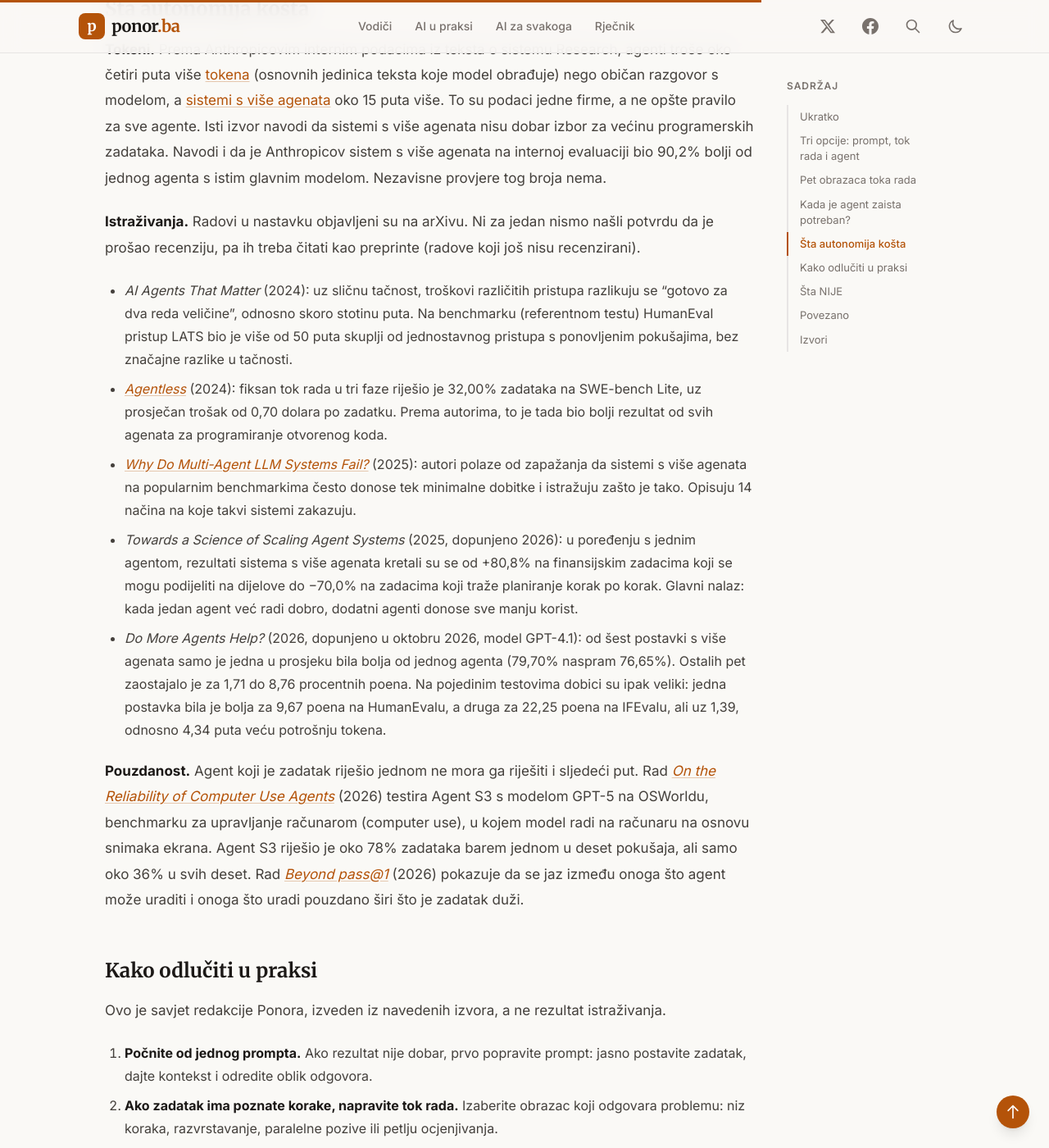
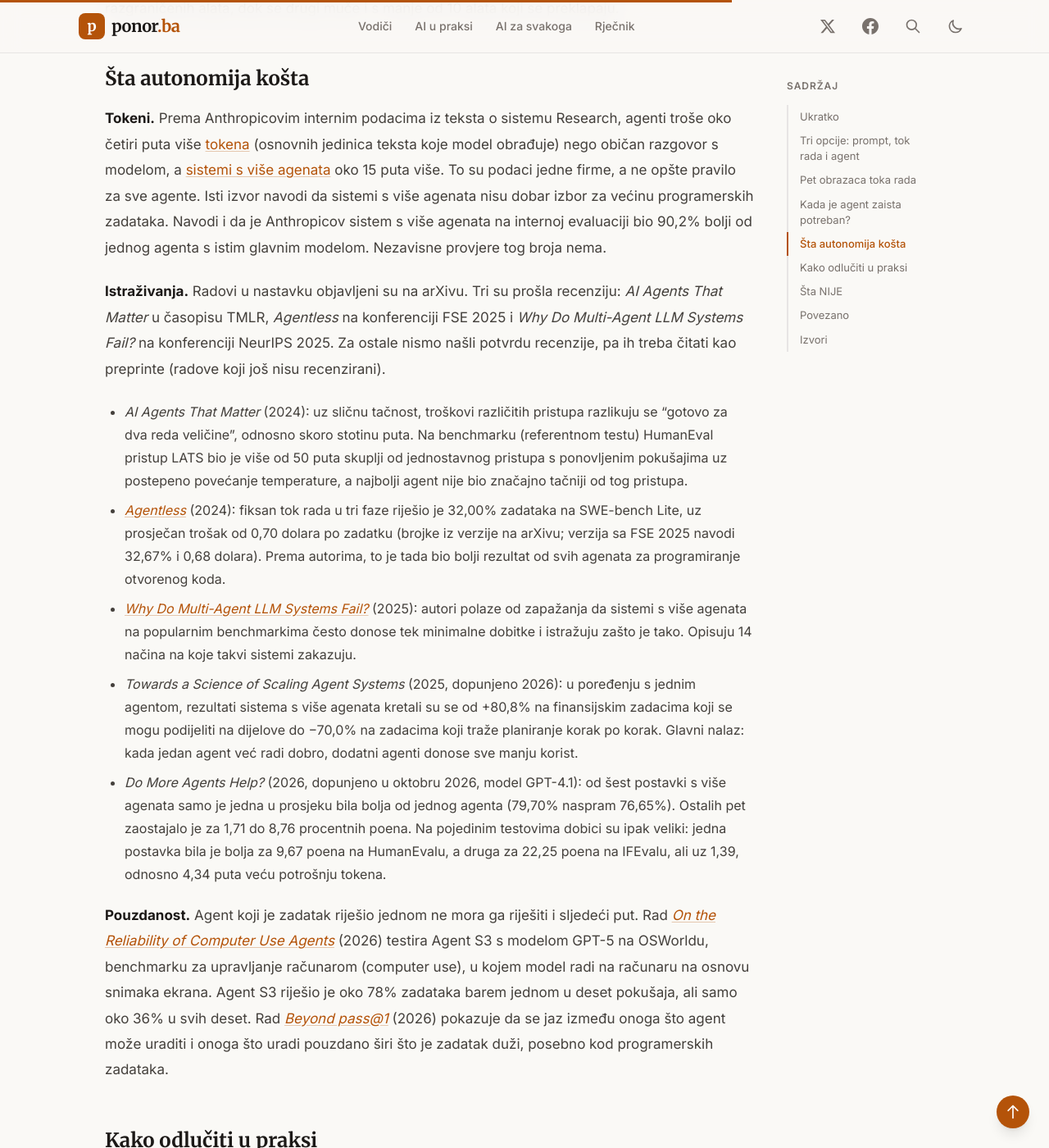
Before and after one commit to vibeuna/ponor, a Jekyll site: the page built from _posts/2026-10-12-agentski-obrasci.md, in a window 1280 px wide and 1400 px high, scrolled down 3781 px. Shown: the whole window at 82% size. Built offline with Jekyll 4.4.1, drawn with Linux system fonts in a browser that asks for light colours; some of the changed text lies outside the part shown.

Commit message:
Freshness updates for six posts (2026-11-23)
EU AI Act: BiH CETS 225 ratification, 2026 Commission report, Art. 75(1).
ASD-STE100: Gems transition, Claude/Gemini paths, Zenodo PDF, SpeciaLex.
Objasni dijagramom: Keep Activity, Mayer, ChatGPT Free test dated.
CLAUDE.md/AGENTS.md: Khatri at REALM, Copilot support, web-fetch.
LLM Wiki: Cowork plans. Agentski obrasci: peer-review correction.

Co-Authored-By: Claude Opus 5.5 <noreply@anthropic.com>

```diff
--- a/_posts/2026-10-12-agentski-obrasci.md
+++ b/_posts/2026-10-12-agentski-obrasci.md
@@ -7,13 +7,16 @@ image: /assets/images/2026-10-12-agentski-obrasci.svg
 read_time: 7
 description: "Jedan prompt, tok rada ili agent? Savjeti Anthropica, OpenAI-ja i Googlea, pet obrazaca toka rada i šta istraživanja kažu o cijeni i pouzdanosti agenata."
 tags: [ai-agenti]
+last_modified_at: 2026-11-23
 ---
 
 Firma želi "AI agenta" koji će svako jutro sažeti pristigle mejlove. Za to joj agent ne treba. Dovoljan je jedan dobro napisan prompt za svaki mejl i malo koda koji ga pokreće. To je već najjednostavniji tok rada, a ne agent. Po procjeni redakcije, agent bi isti posao radio skuplje i manje predvidivo. Ovaj vodič pokazuje kako prepoznati koliko samostalnosti zadatak zaista traži.
 
+*Ažurirano 23. novembra 2026: ispravka. Tri navedena rada prošla su recenziju prije objave ovog teksta, a ne nijedan, kako smo ranije pisali; precizirani su i nalazi o troškovima i pouzdanosti.*
+
 ## Ukratko
 
-Anthropic, OpenAI i Google savjetuju isto: počnite od najjednostavnijeg rješenja. Za sažimanje, prijevod ili razvrstavanje teksta dovoljan je jedan prompt. Tok rada, u kojem kod unaprijed određuje korake, pogodan je za zadatke čiji je redoslijed poznat. Agent, kod kojeg model sam bira sljedeći korak, ima smisla tek kada se koraci ne mogu predvidjeti. Agenti troše više tokena, a istraživanja (uglavnom radovi koji još nisu recenzirani) pokazuju da složenija rješenja često nisu bolja od jednostavnijih.
+Anthropic, OpenAI i Google savjetuju isto: počnite od najjednostavnijeg rješenja. Za sažimanje, prijevod ili razvrstavanje teksta dovoljan je jedan prompt. Tok rada, u kojem kod unaprijed određuje korake, pogodan je za zadatke čiji je redoslijed poznat. Agent, kod kojeg model sam bira sljedeći korak, ima smisla tek kada se koraci ne mogu predvidjeti. Agenti troše više tokena, a istraživanja (dijelom radovi koji još nisu recenzirani) pokazuju da složenija rješenja često nisu bolja od jednostavnijih.
 
 ## Tri opcije: prompt, tok rada i agent
 
@@ -53,15 +56,15 @@ Isto važi i za broj agenata. OpenAI savjetuje da se najprije iskoristi sve što
 
 **Tokeni.** Prema Anthropicovim internim podacima iz teksta o sistemu Research, agenti troše oko četiri puta više [tokena](/rjecnik/token/) (osnovnih jedinica teksta koje model obrađuje) nego običan razgovor s modelom, a [sistemi s više agenata](/rjecnik/sistem-s-vise-agenata/) oko 15 puta više. To su podaci jedne firme, a ne opšte pravilo za sve agente. Isti izvor navodi da sistemi s više agenata nisu dobar izbor za većinu programerskih zadataka. Navodi i da je Anthropicov sistem s više agenata na internoj evaluaciji bio 90,2% bolji od jednog agenta s istim glavnim modelom. Nezavisne provjere tog broja nema.
 
-**Istraživanja.** Radovi u nastavku objavljeni su na arXivu. Ni za jedan nismo našli potvrdu da je prošao recenziju, pa ih treba čitati kao preprinte (radove koji još nisu recenzirani).
+**Istraživanja.** Radovi u nastavku objavljeni su na arXivu. Tri su prošla recenziju: *AI Agents That Matter* u časopisu TMLR, *Agentless* na konferenciji FSE 2025 i *Why Do Multi-Agent LLM Systems Fail?* na konferenciji NeurIPS 2025. Za ostale nismo našli potvrdu recenzije, pa ih treba čitati kao preprinte (radove koji još nisu recenzirani).
 
-- *AI Agents That Matter* (2024): uz sličnu tačnost, troškovi različitih pristupa razlikuju se "gotovo za dva reda veličine", odnosno skoro stotinu puta. Na benchmarku (referentnom testu) HumanEval pristup LATS bio je više od 50 puta skuplji od jednostavnog pristupa s ponovljenim pokušajima, bez značajne razlike u tačnosti.
-- [*Agentless*](https://arxiv.org/abs/2407.01489) (2024): fiksan tok rada u tri faze riješio je 32,00% zadataka na SWE-bench Lite, uz prosječan trošak od 0,70 dolara po zadatku. Prema autorima, to je tada bio bolji rezultat od svih agenata za programiranje otvorenog koda.
+- *AI Agents That Matter* (2024): uz sličnu tačnost, troškovi različitih pristupa razlikuju se "gotovo za dva reda veličine", odnosno skoro stotinu puta. Na benchmarku (referentnom testu) HumanEval pristup LATS bio je više od 50 puta skuplji od jednostavnog pristupa s ponovljenim pokušajima uz postepeno povećanje temperature, a najbolji agent nije bio značajno tačniji od tog pristupa.
+- [*Agentless*](https://arxiv.org/abs/2407.01489) (2024): fiksan tok rada u tri faze riješio je 32,00% zadataka na SWE-bench Lite, uz prosječan trošak od 0,70 dolara po zadatku (brojke iz verzije na arXivu; verzija sa FSE 2025 navodi 32,67% i 0,68 dolara). Prema autorima, to je tada bio bolji rezultat od svih agenata za programiranje otvorenog koda.
 - [*Why Do Multi-Agent LLM Systems Fail?*](https://arxiv.org/abs/2503.13657) (2025): autori polaze od zapažanja da sistemi s više agenata na popularnim benchmarkima često donose tek minimalne dobitke i istražuju zašto je tako. Opisuju 14 načina na koje takvi sistemi zakazuju.
 - *Towards a Science of Scaling Agent Systems* (2025, dopunjeno 2026): u poređenju s jednim agentom, rezultati sistema s više agenata kretali su se od +80,8% na finansijskim zadacima koji se mogu podijeliti na dijelove do −70,0% na zadacima koji traže planiranje korak po korak. Glavni nalaz: kada jedan agent već radi dobro, dodatni agenti donose sve manju korist.
 - *Do More Agents Help?* (2026, dopunjeno u oktobru 2026, model GPT-4.1): od šest postavki s više agenata samo je jedna u prosjeku bila bolja od jednog agenta (79,70% naspram 76,65%). Ostalih pet zaostajalo je za 1,71 do 8,76 procentnih poena. Na pojedinim testovima dobici su ipak veliki: jedna postavka bila je bolja za 9,67 poena na HumanEvalu, a druga za 22,25 poena na IFEvalu, ali uz 1,39, odnosno 4,34 puta veću potrošnju tokena.
 
-**Pouzdanost.** Agent koji je zadatak riješio jednom ne mora ga riješiti i sljedeći put. Rad [*On the Reliability of Computer Use Agents*](https://arxiv.org/abs/2604.17849) (2026) testira Agent S3 s modelom GPT-5 na OSWorldu, benchmarku za upravljanje računarom (computer use), u kojem model radi na računaru na osnovu snimaka ekrana. Agent S3 riješio je oko 78% zadataka barem jednom u deset pokušaja, ali samo oko 36% u svih deset. Rad [*Beyond pass@1*](https://arxiv.org/abs/2603.29231) (2026) pokazuje da se jaz između onoga što agent može uraditi i onoga što uradi pouzdano širi što je zadatak duži.
+**Pouzdanost.** Agent koji je zadatak riješio jednom ne mora ga riješiti i sljedeći put. Rad [*On the Reliability of Computer Use Agents*](https://arxiv.org/abs/2604.17849) (2026) testira Agent S3 s modelom GPT-5 na OSWorldu, benchmarku za upravljanje računarom (computer use), u kojem model radi na računaru na osnovu snimaka ekrana. Agent S3 riješio je oko 78% zadataka barem jednom u deset pokušaja, ali samo oko 36% u svih deset. Rad [*Beyond pass@1*](https://arxiv.org/abs/2603.29231) (2026) pokazuje da se jaz između onoga što agent može uraditi i onoga što uradi pouzdano širi što je zadatak duži, posebno kod programerskih zadataka.
 
 ## Kako odlučiti u praksi
 
```
Also changed, not shown: _posts/2026-10-11-karpathy-llm-wiki.md (+5 -2 lines), _posts/2026-10-12-claude-md-agent-md.md (+10 -7 lines), _posts/2026-10-13-eu-ai-act-primjena.md (+10 -7 lines), _posts/2026-10-16-asd-ste100-llm.md (+7 -4 lines), _posts/2026-10-18-kako-objasniti-dijagramom.md (+6 -4 lines), _includes/diagrams/eu-ai-act-primjena.svg.
